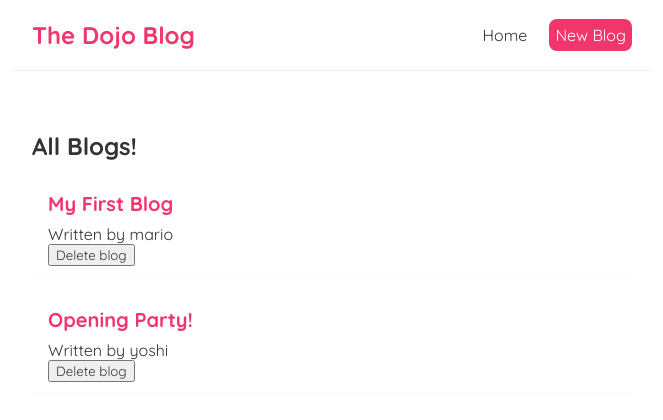
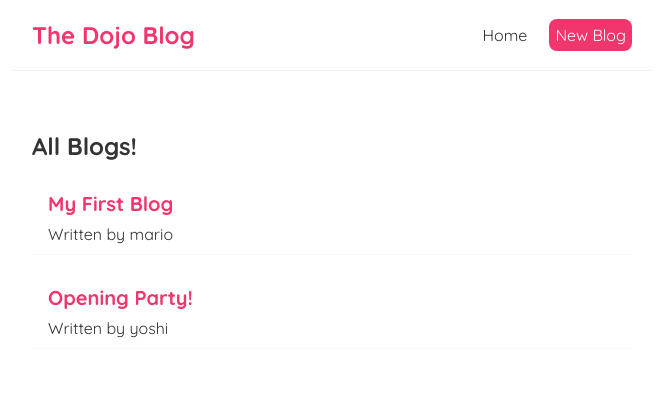
Before and after one commit to Marwamu/React-Course, a React (Create React App) app: page / in a window 1280 px wide. Shown: the top 420 px of the page, without its empty margins (308-971 px from the left). Built offline with nearby package versions, Linux system fonts and the light colour scheme; data requests are answered from the project's data file.

Commit message:
Lesson #18

```diff
--- a/src/BlogLIst.jsx
+++ b/src/BlogLIst.jsx
@@ -1,4 +1,4 @@
-const BlogList = ({blogs, title, handleDelete}) =>{
+const BlogList = ({blogs, title}) =>{
 
     return (
 
@@ -9,7 +9,6 @@
           <div className="blog-preview" key={blog.id}>
             <h2>{blog.title}</h2>
             <p>Written by {blog.author}</p>
-            <button onClick={() => handleDelete(blog.id)}>Delete blog</button>
           </div>
         ))}
       </div>
--- a/src/Home.jsx
+++ b/src/Home.jsx
@@ -4,7 +4,7 @@
 
 const Home = () => {
   const [blogs, setBlogs] = useState(null);
-  const [name, setName] = useState("mario");
+  const [isPending, setIsPending] = useState(true);
 
   const handleDelete = (id) => {
     const newBlogs = blogs.filter((blog) => blog.id !== id);
@@ -12,22 +12,26 @@
   };
 
   useEffect(() => {
-    fetch("http://localhost:8000/blogs")
+    setTimeout(()=>{
+          fetch("http://localhost:8000/blogs")
       .then((res) => {
         return res.json();
       })
       .then((data) => {
         setBlogs(data);
+        setIsPending(false);
       });
+    }, 1000)
+
   }, []);
 
   return (
     <div className="home">
+      {isPending && <div>Loading...</div>}
       {blogs && (
         <BlogList
           blogs={blogs}
           title="All Blogs!"
-          handleDelete={handleDelete}
         />
       )}
     </div>
```
